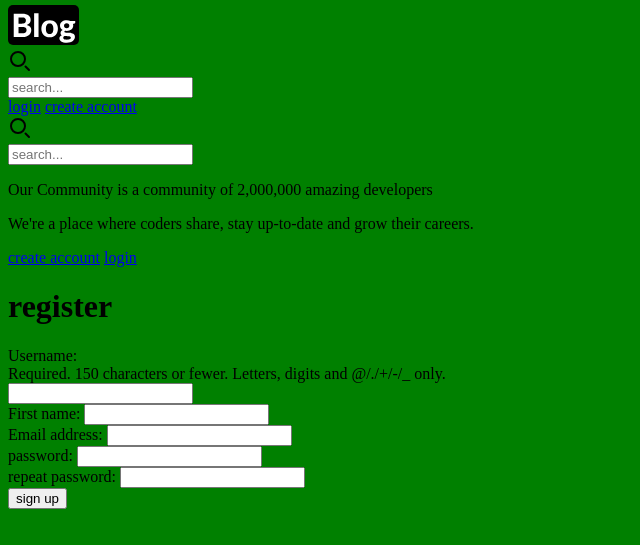
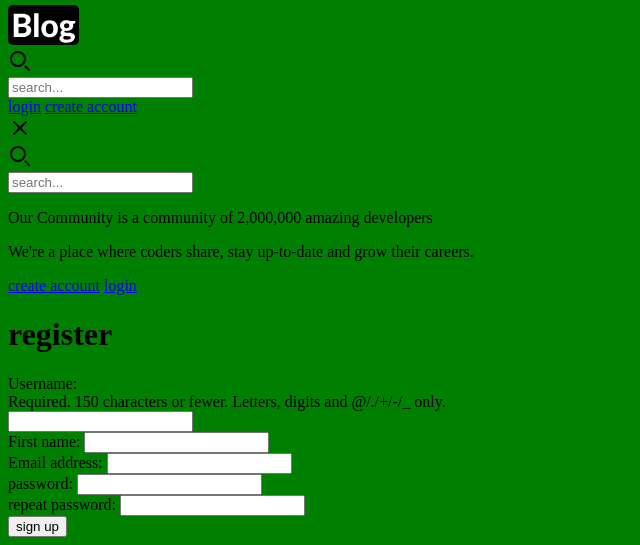
Before and after one commit to andrew-saeed/django-projects, a Django app: page /account/register/ in a window 1280 px wide. Shown: the part 1271-1816 px from the top of the page, without its empty margins (0-640 px from the left). Before the commit the page ends 1780 px from the top, so only its background shows below. Run offline with Django 5.2, Linux system fonts and the light colour scheme.

Commit message:
icon-btn close with closeLeftSide

```diff
--- a/theme/templates/base.html
+++ b/theme/templates/base.html
@@ -29,13 +29,20 @@
                     p-2 space-y-4"
                     aria-label="Primary sidebar"
                 >
-                    <div class="input-text w-full max-w-150 md:hidden">
-                        <div class="input-text__icon">
-                            <svg class="w-6 h-6 text-gray-800 dark:text-white" aria-hidden="true" xmlns="http://www.w3.org/2000/svg" width="24" height="24" fill="none" viewBox="0 0 24 24">
-                                <path stroke="currentColor" stroke-linecap="round" stroke-width="2" d="m21 21-3.5-3.5M17 10a7 7 0 1 1-14 0 7 7 0 0 1 14 0Z"/>
+                    <div class="space-y-4 md:hidden">
+                        <div class="flex justify-end">
+                            <svg @click="closeLeftSide" class="icon-btn" aria-hidden="true" xmlns="http://www.w3.org/2000/svg" width="24" height="24" fill="none" viewBox="0 0 24 24">
+                                <path stroke="currentColor" stroke-linecap="round" stroke-linejoin="round" stroke-width="2" d="M6 18 17.94 6M18 18 6.06 6"/>
                             </svg>
                         </div>
-                        <input type="text" name="search" id="search" placeholder="search...">
+                        <div class="input-text w-full max-w-150">
+                            <div class="input-text__icon">
+                                <svg class="w-6 h-6 text-gray-800 dark:text-white" aria-hidden="true" xmlns="http://www.w3.org/2000/svg" width="24" height="24" fill="none" viewBox="0 0 24 24">
+                                    <path stroke="currentColor" stroke-linecap="round" stroke-width="2" d="m21 21-3.5-3.5M17 10a7 7 0 1 1-14 0 7 7 0 0 1 14 0Z"/>
+                                </svg>
+                            </div>
+                            <input type="text" name="search" id="search" placeholder="search...">
+                        </div>
                     </div>
                     <p class="text-base-1 font-bold">
                         Our Community is a community of 2,000,000 amazing developers
--- a/theme/vite/src/main.js
+++ b/theme/vite/src/main.js
@@ -12,6 +12,9 @@ document.addEventListener('alpine:init', () => {
         openLeftSide() {
             leftSide.style.left = '0'
         },
+        closeLeftSide() {
+            leftSide.style.left = 'calc(var(--left-side-w)* -1)'
+        },
     }))
 })
 
--- a/theme/vite/src/style.css
+++ b/theme/vite/src/style.css
@@ -103,7 +103,7 @@
   .icon-btn {
     width: var(--btn-icon-box);
     height: var(--btn-icon-box);
-    color: black;
+    color: var(--color-primary-text);
     border-radius: var(--btn-border-radius);
     cursor: pointer;
 
```
